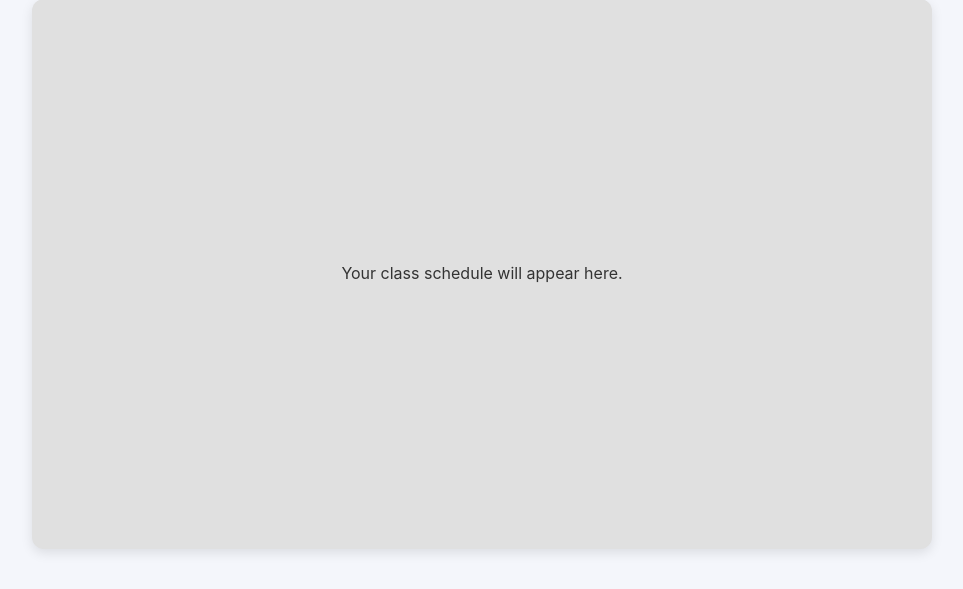
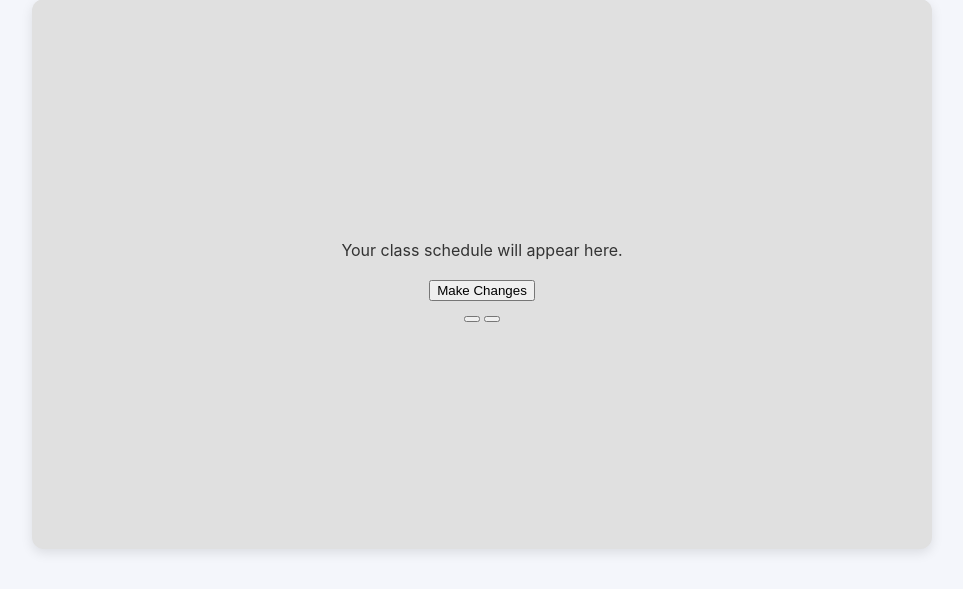
Before and after one commit to WSU-kduncan/KAMA-University, a Flask app: page /student in a window 1280 px wide. Shown: the part 151-740 px from the top of the page, without its empty margins (158-1121 px from the left). Run offline with Flask 3, Linux system fonts and the light colour scheme.

Commit message:
finished student ui

```diff
--- a/website/templates/student.html
+++ b/website/templates/student.html
@@ -34,6 +34,12 @@
           <h3 class="schedule-title">Semester</h3>
           <div class="schedule-box">
             <p>Your class schedule will appear here.</p>
+
+            <button class="schedule-btn">Make Changes</button>
+
+            <div class="arrow-buttons">
+              <button class="arrow-btn left-arrow"></button>
+              <button class="arrow-btn right-arrow"></button>
           </div>
         </div>
       </main>
```
